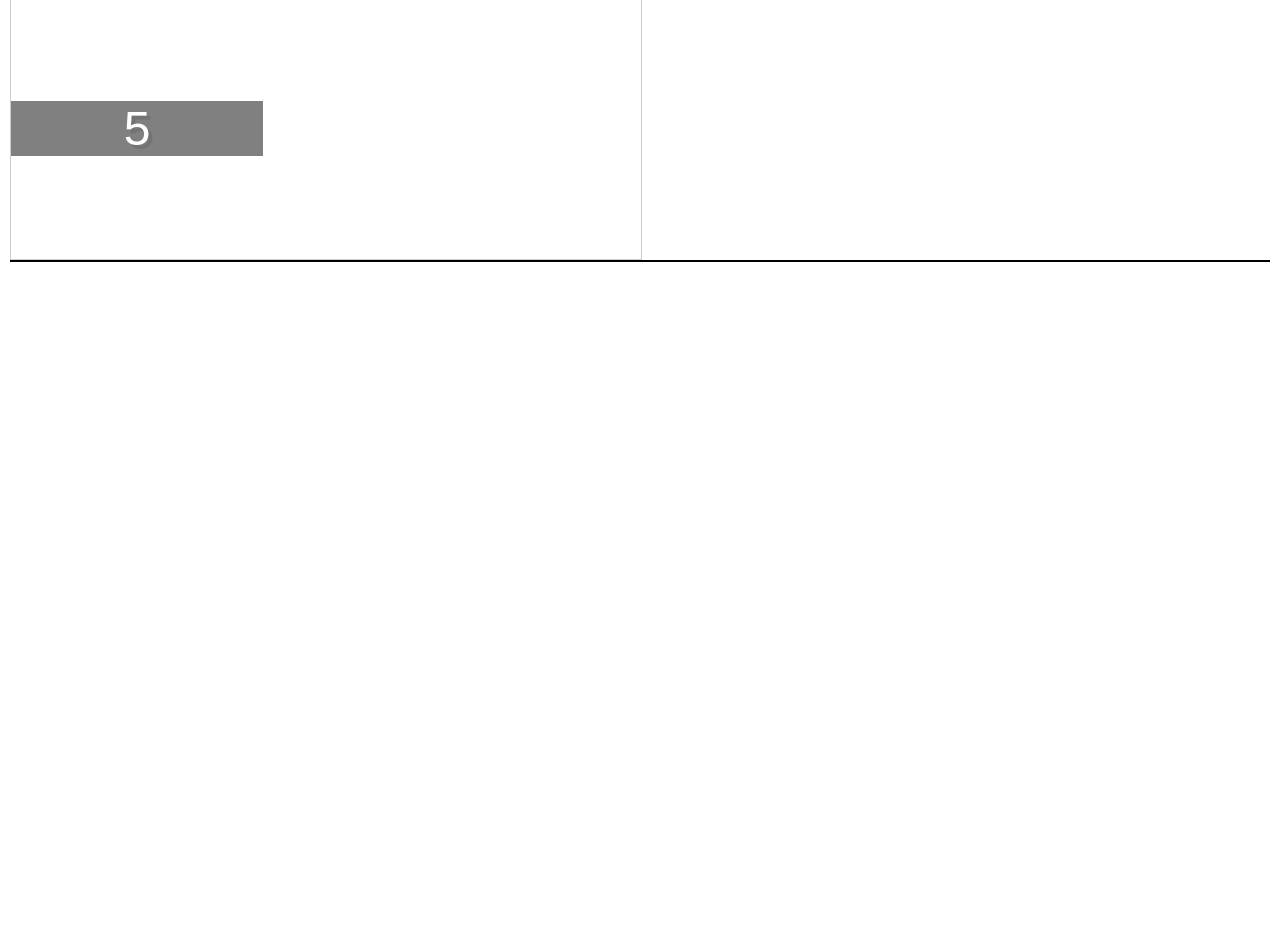
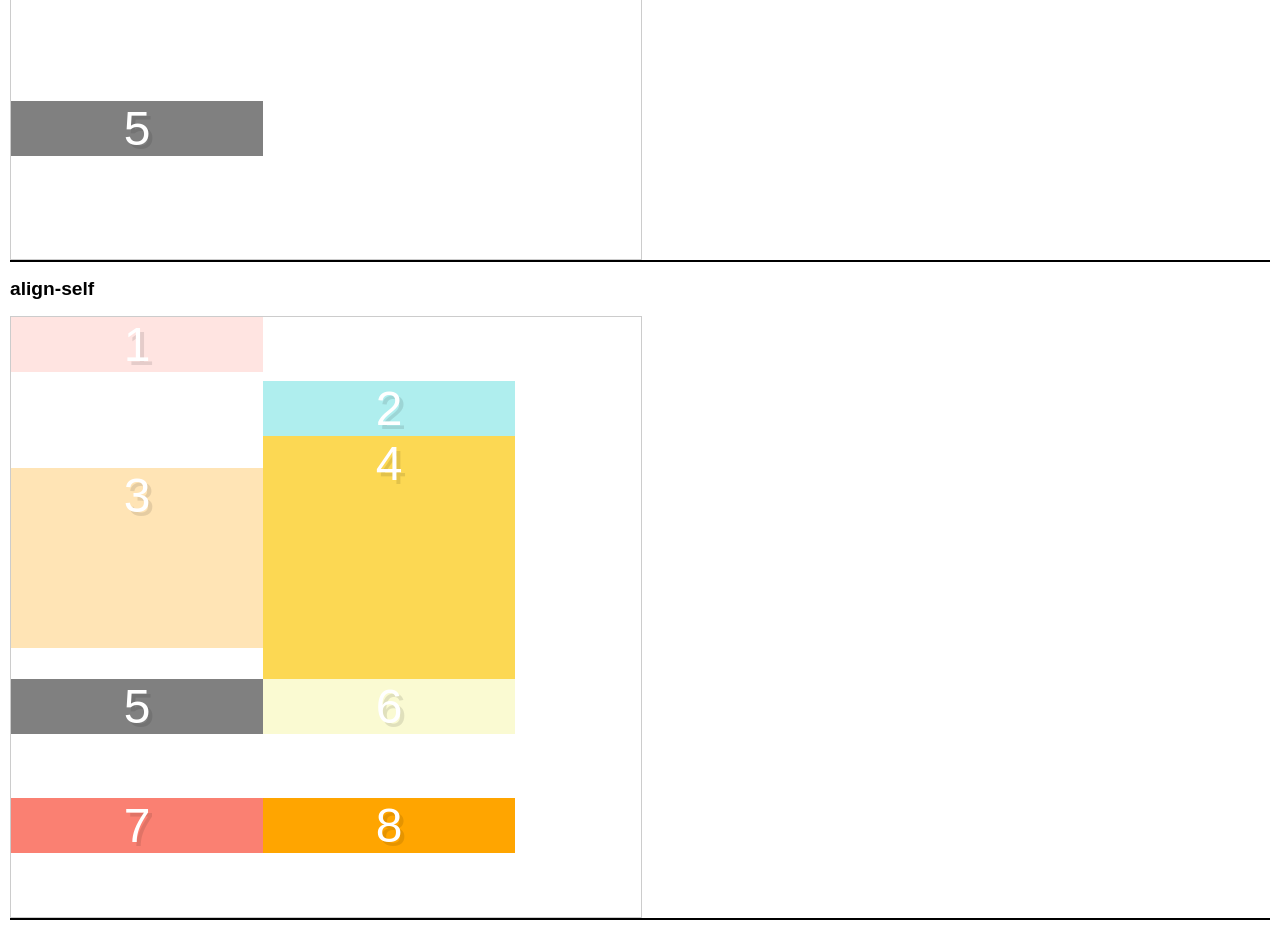
Before and after one commit to polarlights/css3_flexbox_demos, a plain HTML site: page align-items-with-align-self/index.html in a window 1280 px wide. Shown: the part 3685-4615 px from the top of the page. Before the commit the page ends 3957 px from the top, so only its background shows below. Drawn offline with Linux system fonts and the light colour scheme.

Commit message:
rename align-items to align-items-with-align-self

```diff
--- a/align-items/index.html
+++ b/align-items-with-align-self/index.html
@@ -73,5 +73,20 @@
       </div>
     </div>
 
+    <div class="container">
+      <h2>align-self</h2>
+      <div class="flex baseline">
+        <div class="box box1 self-flex-start">1</div>
+        <div class="box box2 self-flex-end">2</div>
+        <div class="box box3 self-center">3</div>
+        <div class="box box4 self-stretch">4</div>
+        <div class="box box5 self-baseline">5</div>
+        <div class="box box6">6</div>
+        <div class="box box7">7</div>
+        <div class="box box8">8</div>
+      </div>
+    </div>
+
+
   </body>
 </html>
--- a/align-items/style.css
+++ b/align-items-with-align-self/style.css
@@ -31,6 +31,26 @@ and (max-device-width: 1376px) {
 
 .baseline {
   align-items: baseline;
+}
+
+.self-flex-start {
+   align-self: flex-start;
+}
+
+.self-flex-end {
+   align-self: flex-end;
+}
+
+.self-center {
+   align-self: center;
+}
+
+.self-stretch {
+   align-self: stretch;
+}
+
+.self-baseline {
+   align-self: baseline;
 }
 
 .container {
@@ -70,3 +90,23 @@ and (max-device-width: 1376px) {
 .box5 {
   background: #808080;
 }
+
+.box6 {
+  background: #FAFAD2;
+}
+
+.box7 {
+  background: #FA8072;
+}
+
+.box8 {
+  background: #ffa500;
+}
+
+.box9 {
+  background: #DEB887;
+}
+
+.box10 {
+  background: #E9967A;
+}
```
